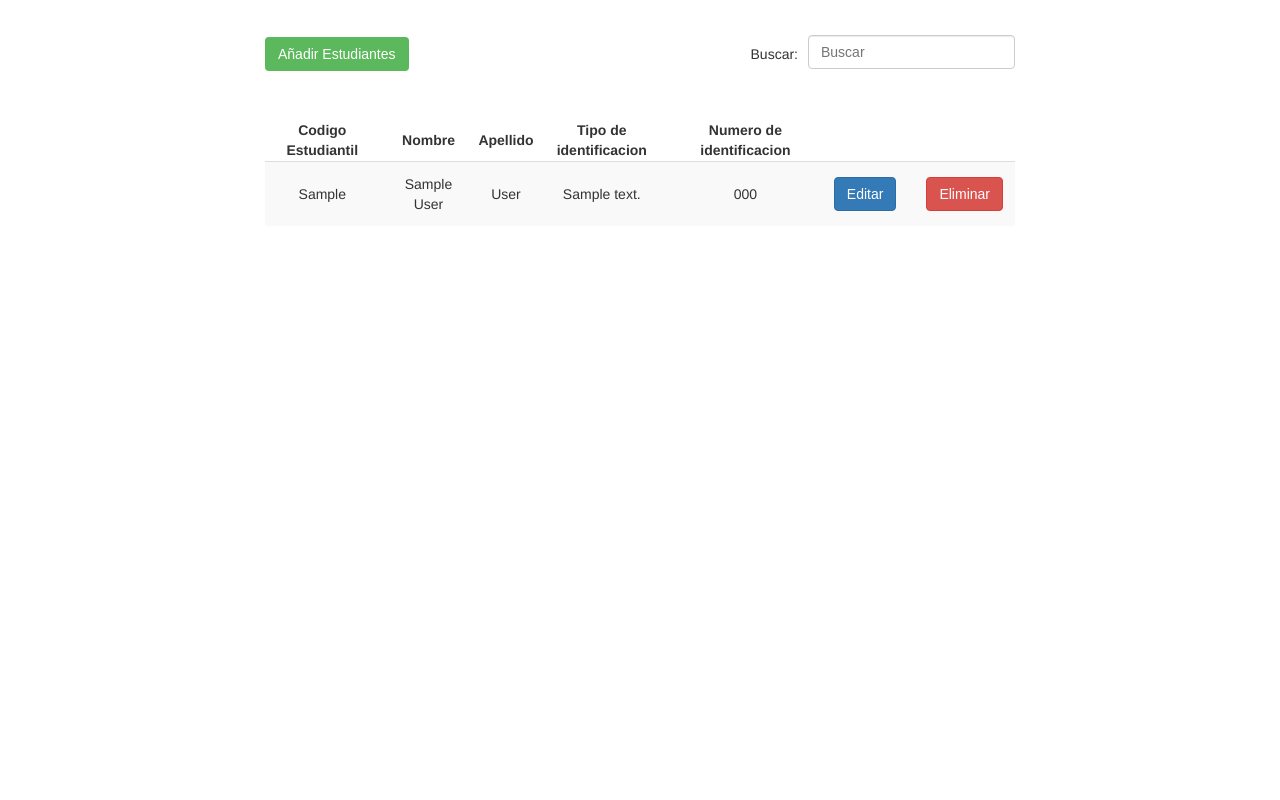
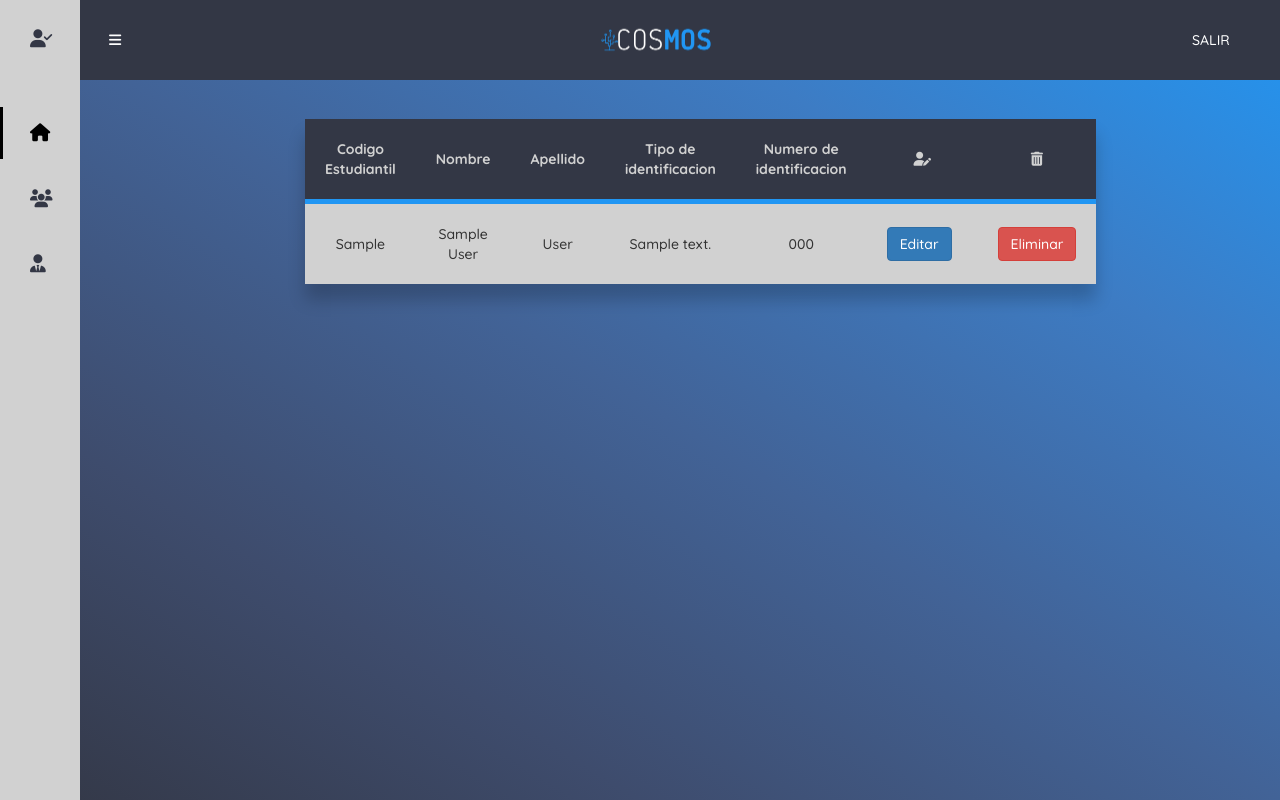
Before and after one commit to Roarco/deploy_proct, a Flask app: page /students in a window 1280 px wide. Run offline with Flask 2, Linux system fonts and the light colour scheme; tables that the repository leaves empty hold one stand-in row (values such as "Sample post"); parts of the project's set-up code (start-up, migrations or seed data) failed here and were passed over; some libraries are stand-ins or nearby versions.

Commit message:
11022022 se agregó sidebar a CRUD student

```diff
--- a/app/static/css/crud_students.css
+++ b/app/static/css/crud_students.css
@@ -4,8 +4,9 @@ body {
     font-size: 14px;
     line-height: 1.42857143;
     color: #333;
-    background-color: #fff;
+    background-image: linear-gradient(to right top, #333745, #3e4c6d, #426397, #3d7cc4, #2196f3);
     margin: 0;
+    min-height: 100vh;
 }
 
 .crud-table {
@@ -17,8 +18,8 @@ body {
     /* padding-left: 15px; */
     margin-right: auto;
     margin-left: auto;
+
 }
-
 * {
     box-sizing: border-box;
 }
@@ -111,17 +112,32 @@ p {
     border-spacing: 0;
     border-collapse: collapse;
 }
-.table>tbody>tr>td, .table>tbody>tr>th, .table>tfoot>tr>td, .table>tfoot>tr>th, .table>thead>tr>td {
-    padding: 12px;
-    line-height: 1.42857143;
-    /* vertical-align: top; */
-    border-top: 1px solid #ddd;
+
+
+
+
+/* Estilos de tabla */
+.container table {
+    background-color:var(--textLigth);
+    border-collapse: collapse;
+    /* border:solid 1px var(--black); */
+    box-shadow:0 1rem 1rem rgba(0, 0, 0, 0.2) ;
+}
+.container th,td{
+    padding:20px;
     text-align: center;
 }
+.container table thead{
+    background-color:var(--textDark);
+    border-bottom: solid 5px var(--colorPrimary);
+    color:var(--textLigth);
+}
+.container tr:nth-child(even){
+    background-color: var(--textDark);
+    color:var(--textLigth);
+}
+/* fin */
 
-.table-striped>tbody>tr:nth-of-type(odd) {
-    background-color: #f9f9f9;
-}
 h3 {
     font-size:24px;
     margin-top:20px;
--- a/app/static/css/sidebar.css
+++ b/app/static/css/sidebar.css
@@ -119,12 +119,12 @@ header{
 .menu__side{
     width: 80px;
     height:100%;
-    background-color:var(--colorPrimary);
+    background-color:var(--textLigth);
     position: fixed;
     top: 0;
     left: 0;
     font-size:18px;
-    color: var(--white);
+    color: var(--textDark);
     z-index: 300;
     overflow: hidden;
     overflow-y: scroll;
@@ -154,14 +154,14 @@ header{
     top: 80px;
 }
 .options__menu a{
-    color:var(--textLigth);
+    color:var(--textDark);
     cursor: default;
     display:block;
     position: relative;
     transition: color 300ms;
 }
 .options__menu a:hover{
-    color: var(--textDark);
+    color: var(--colorPrimary);
 }
 .options__menu .option{
     padding:20px 0px;
@@ -179,13 +179,13 @@ header{
     cursor: pointer;
 }
 a.selected{
-    color: var(--white);
+    color: var(--black);
 }
 .selected:before{
     content: '';
     width: 3px;
     height: 80%;
-    background-color: var(--white);
+    background-color: var(--black);
     position: absolute;
     top: 10%;
     left: -30px;
--- a/app/templates/crud_student.html
+++ b/app/templates/crud_student.html
@@ -6,9 +6,11 @@
     <meta name="viewport" content="width=device-width, initial-scale=1.0">
     <link rel="stylesheet" href="../static/css/crud_students.css">
     <link rel="stylesheet" href="../static/css/menssages.css">
+    <link rel="stylesheet" href="../static/css/sidebar.css">
     <title>Estudiantes</title>
 </head>
-<body>
+<body id="body">
+    {% include './partial/sidebar.html' %}
     <div class="container crud-table" ng-app="myApp" ng-controller="namesCtrl">
         <div class="clearfix">
             <div class="form-inline pull-left"><button class="btn btn-success" id="add" onclick="add()"><span class="glyphicon glyphicon-plus"> </span>Añadir Estudiantes</button></div>
@@ -23,6 +25,8 @@
                     <th>Apellido</th>
                     <th>Tipo de identificacion</th>
                     <th>Numero de identificacion</th>
+                    <th><i class="fa-solid fa-user-pen" title="Inicio"></i></th>
+                    <th><i class="fa-solid fa-trash-can" title="Inicio"></i></th>
                 </tr>
             </thead>
             <tbody class="text-center">
@@ -71,5 +75,7 @@ src="https://cdn.jsdelivr.net/npm/bootstrap@5.1.3/dist/js/bootstrap.bundle.min.j
 integrity="sha384-ka7Sk0Gln4gmtz2MlQnikT1wXgYsOg+OMhuP+IlRH9sENBO0LRn5q+8nbTov4+1p"
 crossorigin="anonymous"
 ></script>
+<script src="https://kit.fontawesome.com/79f542cb27.js" crossorigin="anonymous"></script>
+<script src="../static/javascript/sidebar.js"></script>
 </body>
 </html>
```
Lines whose indentation alone changed are shown as unchanged.
